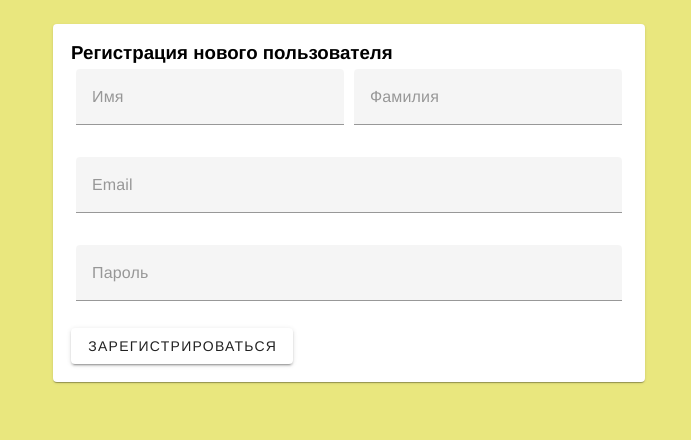
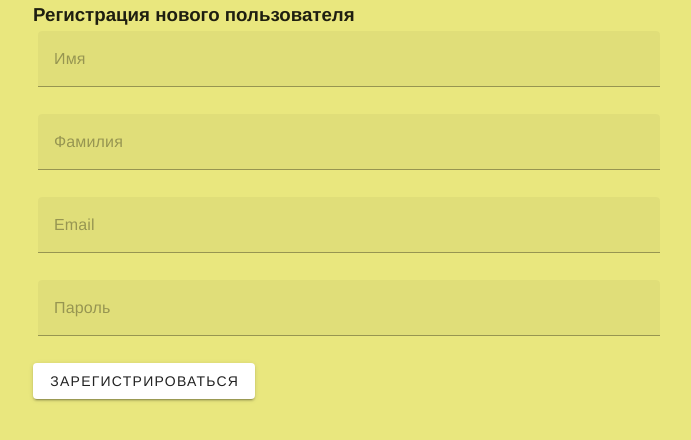
Before and after one commit to Pollikkk/online-newspaper, a Vue app: page /authorize in a window 1280 px wide. Shown: the top 440 px of the page, without its empty margins (291-982 px from the left). Built offline with nearby package versions, Linux system fonts and the light colour scheme.

Commit message:
forms-validation

```diff
--- a/src/components/AuthorizePage.vue
+++ b/src/components/AuthorizePage.vue
@@ -1,53 +1,86 @@
 <template>
     <v-container class="form">
         <v-row class="flex column">
-            <v-card color="#ffff" class="card">
-              <div class="content">
-                <v-row>
+        <v-form v-model="valid">
                   <h3 class="name">Регистрация нового пользователя</h3>
-                </v-row>
-                <v-row>
                     <v-text-field
                     class="textfield"
+                    :rules="nameRules"
                     placeholder="Имя"
                     type="text"
                   >
                   </v-text-field>
                   <v-text-field
                     class="textfield"
+                    :rules="lastNameRules"
                     placeholder="Фамилия"
                     type="text"
                   >
                   </v-text-field>
-                </v-row>
-                <v-row>
                     <v-text-field
                     class="textfield"
+                    :rules="emailRules"
                     placeholder="Email"
                     type="text"
                   >
                   </v-text-field>
-                </v-row>
-                <v-row>
                     <v-text-field
                     class="textfield"
+                    :rules="passwordRules"
                     placeholder="Пароль"
                     type="text"
                   >
                   </v-text-field>
-                </v-row>
-                <v-row>
                   <v-btn>Зарегистрироваться</v-btn>
-                </v-row>
-              </div>
-            </v-card>
+        </v-form>
           </v-row>
     </v-container>
   </template>
 
   <script>
   export default {
-    name: 'HelloWorld',
+    name: 'AuthorizePage',
+    data:() => ({
+      valid: false,
+      firstname: '',
+      nameRules: [
+        value => {
+          if (value) return true
+
+          return 'Name is required.'
+        }
+      ],
+      lastname: '',
+      lastNameRules: [
+        value => {
+          if (value) return true
+
+          return 'Lastname is required.'
+        }
+      ],
+      email: '',
+      emailRules: [
+        value => {
+          if (value) return true
+
+          return 'E-mail is required.'
+        },
+        value => {
+          if (/.+@.+\..+/.test(value)) return true
+
+          return 'E-mail must be valid.'
+        },
+      ],
+      password: '',
+      passwordRules: [
+        value => {
+          if (value) return true
+
+          return 'Password is required.'
+        }
+      ]
+
+    }),
     props: {
       msg: String
     }
--- a/src/components/LoginPage.vue
+++ b/src/components/LoginPage.vue
@@ -1,10 +1,11 @@
 <template>
     <v-container class="form">
         <v-row class="flex column">
-            <v-form fast-fail @submit.prevent>
+            <v-form v-model="valid">
                 <h3 class="name">Вход в личный аккаунт</h3>
                 <v-text-field
                     class="textfield"
+                    :rules="emailRules"
                     placeholder="Email"
                     type="text"
                 >
@@ -12,6 +13,7 @@
 
                 <v-text-field
                   class="textfield"
+                  :rules="passwordRules"
                   placeholder="Пароль"
                   type="text"
                 >
@@ -29,7 +31,32 @@
 
   <script>
   export default {
-    name: 'HelloWorld',
+    name: 'LoginPage',
+    data:() => ({
+      valid: false,
+      email: '',
+      emailRules: [
+        value => {
+          if (value) return true
+
+          return 'E-mail is required.'
+        },
+        value => {
+          if (/.+@.+\..+/.test(value)) return true
+
+          return 'E-mail must be valid.'
+        },
+      ],
+      password: '',
+      passwordRules: [
+        value => {
+          if (value) return true
+
+          return 'Password is required.'
+        }
+      ]
+
+    }),
     props: {
       msg: String
     }
--- a/src/components/MainPage.vue
+++ b/src/components/MainPage.vue
@@ -38,7 +38,7 @@
 
 <script>
 export default {
-  name: 'HelloWorld',
+  name: 'MainPage',
   props: {
     msg: String
   }
```
